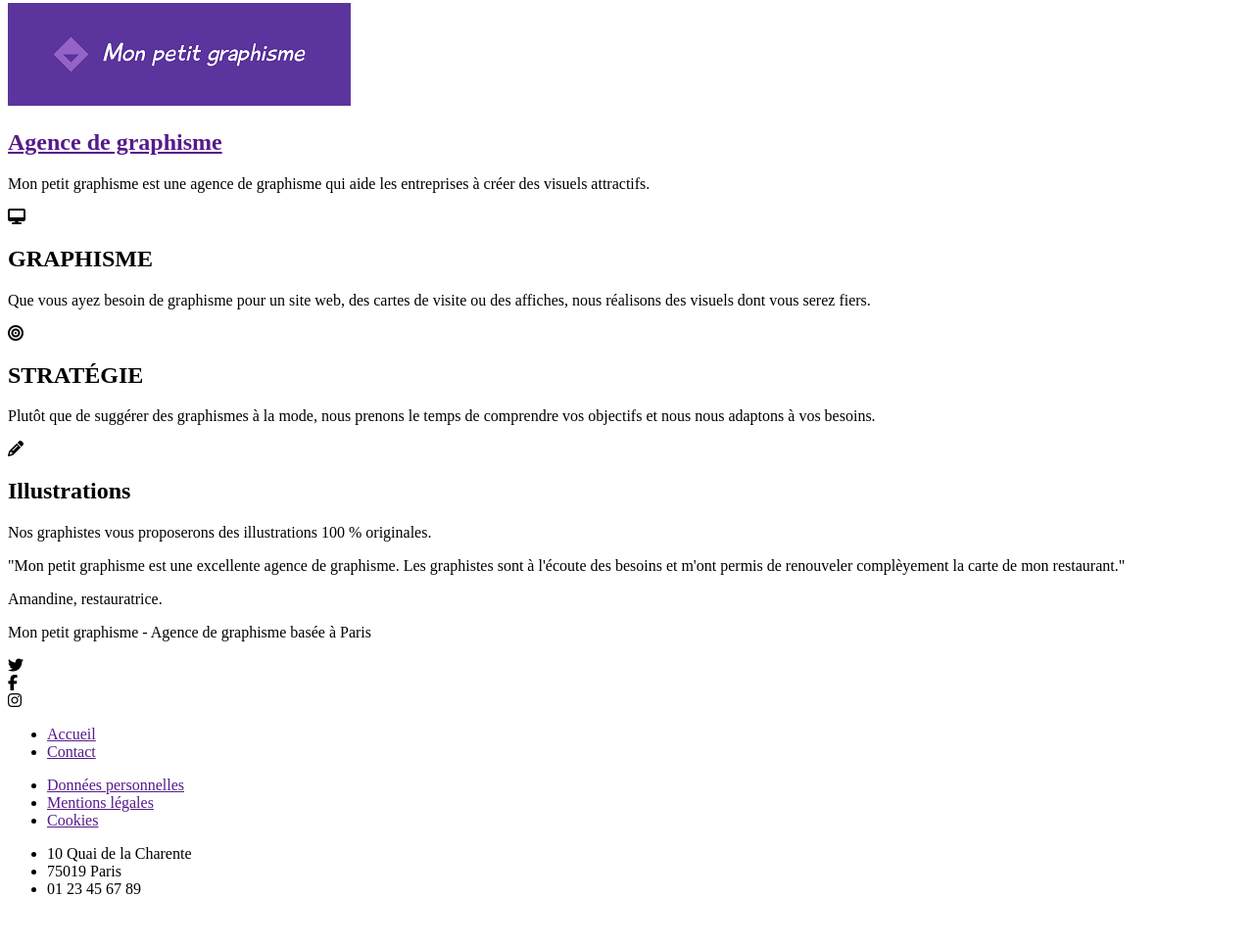
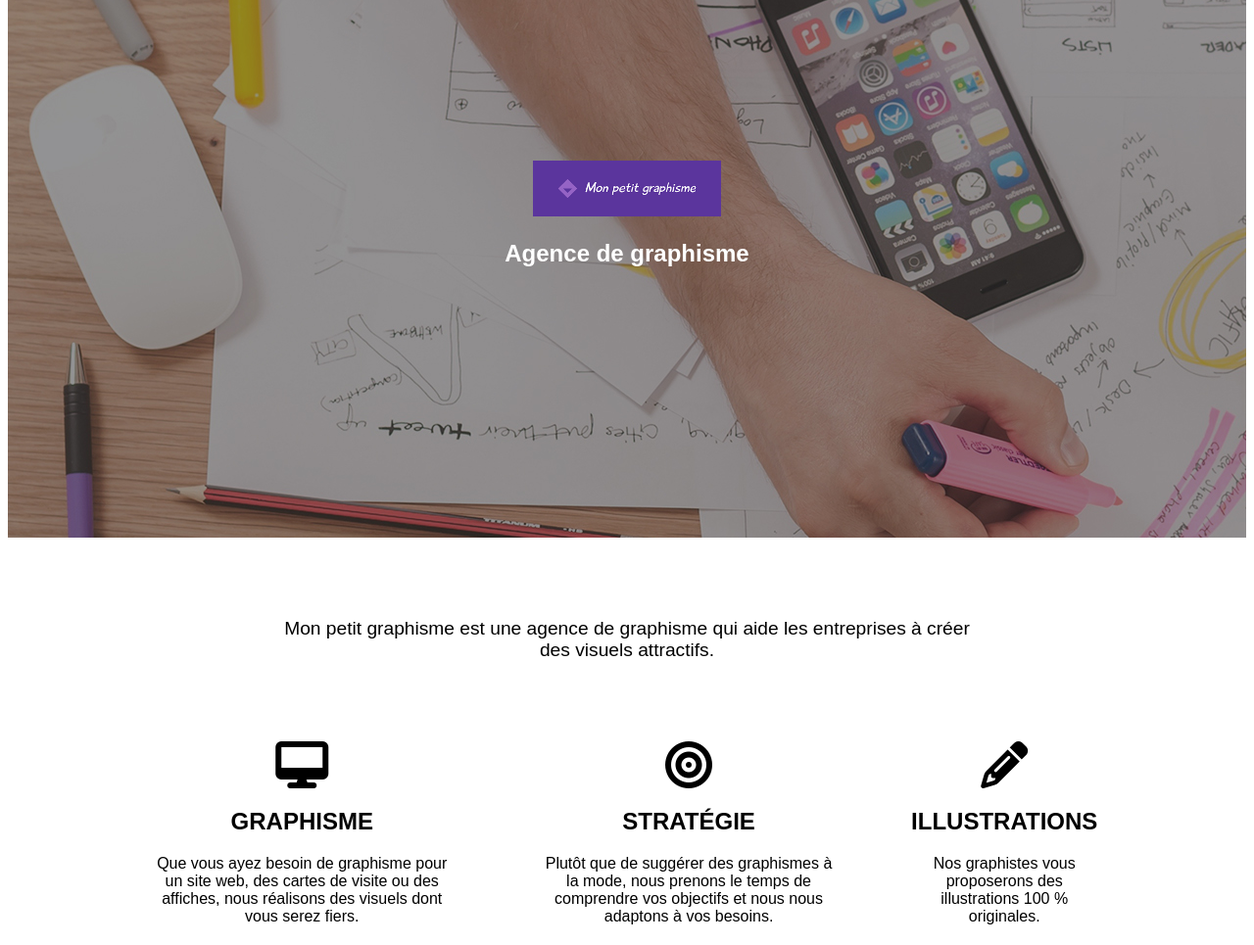
Before and after one commit to dbi13/MonPetitGraphisme, a plain HTML site: page index.html in a window 1280 px wide. Shown: the part 198-1163 px from the top of the page at 98% size. Before the commit the page ends 1131 px from the top, so only its background shows below. Drawn offline with Linux system fonts and the light colour scheme.

Commit message:
ajout du css

```diff
--- a/index.html
+++ b/index.html
@@ -5,42 +5,50 @@
         <link rel="stylesheet" href="style.css"/>
         <script src="https://kit.fontawesome.com/6ddb6ac829.js" crossorigin="anonymous"></script>
         <title>Mon petit graphisme</title>
+        <link rel="preconnect" href="https://fonts.gstatic.com">
+        <link href="https://fonts.googleapis.com/css2?family=Roboto:ital,wght@0,300;0,400;0,500;0,900;1,400&display=swap" rel="stylesheet">
 	</head>
 
 	<body>
         <header>
             <div id="logoHeader"><a href=""></a><img src="logo_long.png" alt = "logo" ></a></div>
-            <nav id= "navig">
+            <nav>
                 <p><a href="">Accueil</a></p>
                 <p><a href="">Contact</a></p>
             </nav>
         </header>
 
-        <section>
-            <div id="logoHeader"><a href=""></a><img src="logo_long.png" alt = "logo" ></a></div>
+        <section id="first"><a href="">
+            <div id="logoBouton"><a href=""><img src="logo_long.png" alt = "logo" ></a></div>
             <h1><a href=""> Agence de graphisme </a></h1>
         </section>
 
-        <section>
+        <section id="second">
+            <div id="description">
                 <p>Mon petit graphisme est une agence de graphisme qui aide les entreprises à créer des visuels attractifs.</p>
+            </div>
 
-            <div class= "services">
+
+        <section id="services">
+            <div class= "graph">
                 <span class="fas fa-desktop"></span>
                 <h2>GRAPHISME</h2>
                 <p> Que vous ayez besoin de graphisme pour un site web, des cartes de visite ou des affiches,
                     nous réalisons des visuels dont vous serez fiers. </p>
             </div>
-            <div class= "services">
+
+            <div class= "strat">
                 <span class="fas fa-bullseye"></span>
                 <h2>STRATÉGIE</h2>
                 <p> Plutôt que de suggérer des graphismes à la mode, nous prenons le temps de comprendre vos objectifs
                     et nous nous adaptons à vos besoins. </p>
             </div>
-            <div class= "services">
+            <div class= "illus">
                 <span class="fas fa-pencil-alt"></span>
-                <h2>Illustrations</h2>
+                <h2>ILLUSTRATIONS</h2>
                 <p> Nos graphistes vous proposerons des illustrations 100 % originales. </p>
             </div>
+        </section>
 
             <div class= "review">
                 <p>"Mon petit graphisme est une excellente agence de graphisme. Les graphistes sont à l'écoute des besoins et m'ont permis de renouveler complèyement la carte de mon restaurant."</p>
@@ -55,17 +63,16 @@
                 <p>Mon petit graphisme - Agence de graphisme basée à Paris</p>
             </div>
 
-            <div id= "twitter">
-                <span class="fab fa-twitter"></span>
-            </div>
-            <div id= "facebook">
-                <span class="fab fa-facebook-f"></span>
-            </div>
-            <div id= "instagram">
-                <span class="fab fa-instagram"></span>
+            <div id= "reseaux">
+                <a href=""><span class="fab fa-twitter"></span></a>
+                <a href=""><span class="fab fa-facebook-f"></span></a>
+                <a href=""><span class="fab fa-instagram"></span></a>
             </div>
 
+
+            <div id="infos">
                 <div id="acces">
+                    <p>Accès rapide</p>
                     <ul>
                         <li><a href="">Accueil</a></li>
                         <li><a href="">Contact</a></li>
@@ -73,6 +80,7 @@
                 </div>
 
                 <div id="aPropos">
+                    <p>A propos</p>
                     <ul>
                         <li><a href="">Données personnelles</a></li>
                         <li><a href="">Mentions légales</a></li>
@@ -81,12 +89,15 @@
                 </div>
 
                 <div id="coordonnées">
+                    <p>coordonnées</p>
                     <ul>
                         <li>10 Quai de la Charente</li>
                         <li>75019 Paris</li>
                         <li>01 23 45 67 89</li>
                     </ul>
                 </div>
+            </div>
+
         </footer>
 
     </body>
--- a/style.css
+++ b/style.css
@@ -0,0 +1,193 @@
+/* Header */
+
+header
+{
+    display : flex ;
+    flex-direction : row;
+    justify-content : space-between;
+}
+
+#logoHeader img
+{
+    width: 90%;
+}
+
+nav a
+{
+    text-decoration : none;
+    font-family : 'Roboto', sans-serif;
+    color : black;
+}
+
+nav
+{
+    display : flex;
+    flex-direction : row;
+    justify-content: space-around;
+}
+
+nav p
+{
+    padding-left : 2rem;
+}
+
+
+#first a
+{
+    text-decoration : none;
+    font-family : 'Roboto-Regular', sans-serif;
+    color : white;
+}
+
+#first img
+{
+    width : 12em;
+    margin : auto;
+}
+
+
+#first
+{
+    background : url('backgroung_image.jpg') no-repeat;
+    position : relative;
+    height : 40em;
+    width : 200em;
+    text-align : center;
+    display : table-cell;
+    vertical-align : middle;
+
+
+}
+
+
+#description
+{
+    font-family : 'Roboto-Regular', sans-serif;
+    color : gray;
+    text-align : center;
+    font-size : 1.2em;
+    padding-left : 22%;
+    padding-right : 22%;
+    padding-top : 5%;
+    padding-bottom : 5%;
+}
+
+
+#services
+{
+    display : flex;
+    flex-direction : row;
+    justify-content : space-between;
+    text-align : center;
+    margin-left :  12%;
+    margin-right : 12%
+
+}
+
+#services h2, p
+{
+    font-family : 'Roboto-Regular', sans-serif;
+    color :black;
+}
+
+
+
+#services span
+{
+    font-size : 300%;
+}
+
+
+.graph
+{
+    margin-right : 10%;
+}
+
+.strat
+{
+    margin-right : 8%;
+}
+
+
+.review p
+{
+    font-family : 'Roboto-Regular', sans-serif;
+    color : gray;
+    text-align : center;
+    font-size : 1.2em;
+    padding-left : 25%;
+    padding-right : 25%;
+    padding-top : 5%;
+}
+
+
+.name p
+{
+    font-family : 'Roboto-Regular', sans-serif;
+    color : silver;
+    text-align : center;
+    font-size : 1em;
+    padding-bottom : 5%;
+}
+
+
+footer
+{
+    background-color :#5b359d;
+}
+
+
+#signature p
+{
+    font-family : 'Roboto-Bold', sans-serif;
+    color : white;
+    text-align : center;
+    padding-top : 2%;
+}
+
+#reseaux
+{
+    display: flex;
+    flex-direction : row;
+    justify-content : space-between;
+    text-align : center;
+    margin-left: 40%;
+    margin-right: 40%;
+    font-size : 200%;
+}
+
+
+#reseaux a
+{
+    text-decoration: none;
+    color: silver;
+}
+
+
+#infos
+{
+    display: flex;
+    flex-direction: row;
+    justify-content : space-between;
+    margin-left: 10%;
+    margin-right: 10%;
+    margin-top: 5%;
+}
+
+#infos p
+{
+    font-family : 'Roboto-Regular', sans-serif;
+    color :silver;
+}
+
+#infos li, a
+{
+    font-family : 'Roboto-Regular', sans-serif;
+    color : white;
+    text-decoration: none;
+}
+
+#coordonnées li
+{
+    list-style-type: none;
+}
```
Lines whose indentation alone changed are shown as unchanged.
